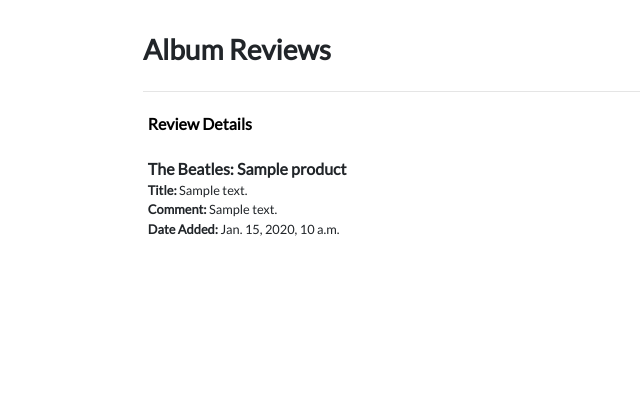
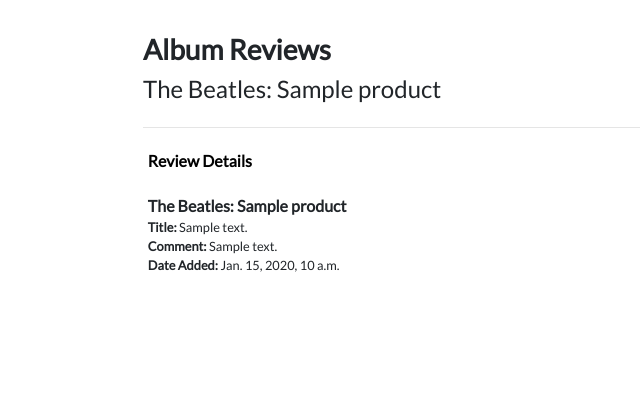
Before and after one commit to peejaywk/VinylRack, a Django app: page /reviews/?product=1 in a window 1280 px wide. Shown: the part 165-585 px from the top of the page, without its empty margins (0-640 px from the left). Run offline with Django 3.2, Linux system fonts and the light colour scheme; data comes from the database, SQL or seed files in the repository; tables that the repository leaves empty hold one stand-in row (values such as "Sample post"); parts of the project's set-up code (start-up, migrations or seed data) failed here and were passed over; some libraries are stand-ins or nearby versions.

Commit message:
Modify the add, edit and review templates/views to display the album title at the top of the page so the user knows which album the review referes to

```diff
--- a/products/views.py
+++ b/products/views.py
@@ -65,6 +65,7 @@ def product_detail(request, product_id):
     sale_price = 0
     sum = 0
     count = 0
+    avg_rating = 0
     product = get_object_or_404(Product, pk=product_id)
 
     # Get all reviews associated with the product
--- a/reviews/templates/reviews/add_review.html
+++ b/reviews/templates/reviews/add_review.html
@@ -6,6 +6,7 @@
     <div class="row">
         <div class="col-12 mt-3">
             <h3 class="font-weight-bold mt-3">Add Review</h3>
+            <h4>{{ product.artist.friendly_name }}: {{ product.album_title }}</h4>
         </div>
     </div>
     <hr>
--- a/reviews/templates/reviews/edit_review.html
+++ b/reviews/templates/reviews/edit_review.html
@@ -6,6 +6,7 @@
     <div class="row">
         <div class="col-12 mt-3">
             <h3 class="font-weight-bold mt-3">Edit Review</h3>
+            <h4>{{ review.product.artist.friendly_name }}: {{ review.product.album_title }}</h4>
         </div>
     </div>
     <hr>
--- a/reviews/templates/reviews/reviews.html
+++ b/reviews/templates/reviews/reviews.html
@@ -9,6 +9,7 @@
                 <h3 class="font-weight-bold mt-3">My Reviews</h3>
             {% else %}
                 <h3 class="font-weight-bold mt-3">Album Reviews</h3>
+                <h4>{{ product.artist.friendly_name }}: {{ product.album_title }}</h4>
             {% endif %}
         </div>
     </div>
--- a/reviews/views.py
+++ b/reviews/views.py
@@ -11,9 +11,12 @@ def list_reviews(request):
     """ View to display a list of reviews """
 
     hide_image = False
+    product = None
+
     if request.GET:
         if 'product' in request.GET:
             product_id = request.GET['product']
+            product = get_object_or_404(Product, pk=product_id)
             reviews = Review.objects.filter(product=product_id)
             hide_image = True
     else:
@@ -22,6 +25,7 @@ def list_reviews(request):
     template = 'reviews/reviews.html'
     context = {
         'reviews': reviews,
+        'product': product,
         'hide_image': hide_image,
     }
     return render(request, template, context)
@@ -89,6 +93,7 @@ def edit_review(request, review_id):
 
     context = {
         'form': form,
+        'review': review,
     }
     template = 'reviews/edit_review.html'
     return render(request, template, context)
```
